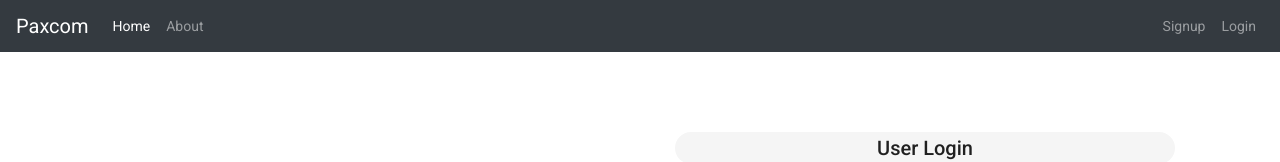
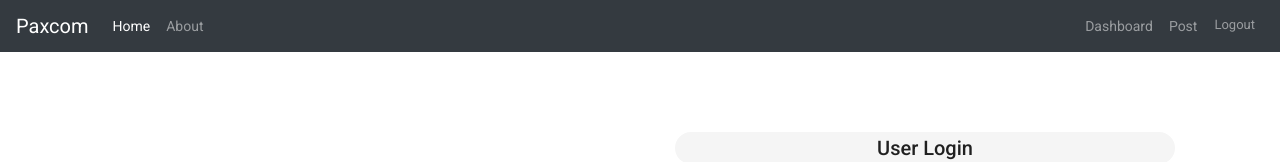
Before and after one commit to ErAdarshChauhan/login-logout-using-angular-material-and-nodejs-with-mongoDB-through-JWT-Tokens, an Angular app in the folder client/: page /auth/login in a window 1280 px wide. Shown: the top 162 px of the page. Built offline with nearby package versions, Linux system fonts and the light colour scheme; sample sign-in values are in the browser's storage.

Commit message:
set login-logout-dashboard link  before and after login-logout

```diff
--- a/client/src/app/admin/admin-routing.module.ts
+++ b/client/src/app/admin/admin-routing.module.ts
@@ -1,8 +1,11 @@
 import { NgModule } from '@angular/core';
 import { Routes, RouterModule } from '@angular/router';
+import { PostComponent } from './post/post.component';
 
 
-const routes: Routes = [];
+const routes: Routes = [
+  {path:'admin/post', component: PostComponent}
+];
 
 @NgModule({
   imports: [RouterModule.forChild(routes)],
--- a/client/src/app/admin/admin.module.ts
+++ b/client/src/app/admin/admin.module.ts
@@ -3,10 +3,11 @@ import { CommonModule } from '@angular/common';
 
 import { AdminRoutingModule } from './admin-routing.module';
 import { DashboardComponent } from './dashboard/dashboard.component';
+import { PostComponent } from './post/post.component';
 
 
 @NgModule({
-  declarations: [DashboardComponent],
+  declarations: [DashboardComponent, PostComponent],
   imports: [
     CommonModule,
     AdminRoutingModule
--- a/client/src/app/admin/dashboard/dashboard.component.html
+++ b/client/src/app/admin/dashboard/dashboard.component.html
@@ -1,6 +1,6 @@
-<div class="text-right" style="margin-right: 50px;margin-top: 5px;">
+<!-- <div class="text-right" style="margin-right: 50px;margin-top: 5px;">
     <button mat-raised-button (click)="logout()">Logout</button>
-</div>
+</div> -->
 
 <div class="text-center">
     <h3 class="text-success">Hi, {{username}}</h3><h3> Welcome to JWT Token based Authorization.</h3>
--- /dev/null
+++ b/client/src/app/admin/post/post.component.html
@@ -0,0 +1 @@
+<p>post works!</p>
--- /dev/null
+++ b/client/src/app/admin/post/post.component.ts
@@ -0,0 +1,15 @@
+import { Component, OnInit } from '@angular/core';
+
+@Component({
+  selector: 'app-post',
+  templateUrl: './post.component.html',
+  styleUrls: ['./post.component.css']
+})
+export class PostComponent implements OnInit {
+
+  constructor() { }
+
+  ngOnInit(): void {
+  }
+
+}
--- a/client/src/app/auth/auth.service.ts
+++ b/client/src/app/auth/auth.service.ts
@@ -24,4 +24,13 @@ export class AuthService {
       params: new HttpParams().append('token',localStorage.getItem('token'))
     });
   }
+
+  isLoggedIn() {
+    if (localStorage.getItem('token')) {
+      return true;
+    }
+    return false;
+  }
+
+
 }
--- a/client/src/app/header/header.component.css
+++ b/client/src/app/header/header.component.css
@@ -0,0 +1,5 @@
+.btn-size{
+  margin-top: 5px;
+  padding: 1px;
+  font-size: small;
+}
--- a/client/src/app/header/header.component.html
+++ b/client/src/app/header/header.component.html
@@ -12,9 +12,21 @@
             </div>
 
             <div class="nav navbar-nav flex-row ml-auto">
-                <a class="nav-item nav-link" routerLink="./auth/registration">Signup</a>
+              <div *ngIf="isLoggedIn">
+                <a class="nav-item nav-link" routerLink="/admin/dashboard">Dashboard</a>
+              </div>
+              <div *ngIf="isLoggedIn">
+                <a class="nav-item nav-link" routerLink="/admin/post">Post</a>
+              </div>
+              <div *ngIf="isLoggedIn">
+                <a class="btn nav-item nav-link btn-size" (click)="logout()">Logout</a>
+              </div>
+              <div *ngIf="!isLoggedIn">
                 <a class="nav-item nav-link" routerLink="/auth/login">Login</a>
-
+              </div>
+              <div *ngIf="!isLoggedIn">
+                <a class="nav-item nav-link" routerLink="/auth/registration">Sign Up</a>
+              </div>
             </div>
 
         </div>
--- a/client/src/app/header/header.component.ts
+++ b/client/src/app/header/header.component.ts
@@ -1,4 +1,6 @@
 import { Component, OnInit } from '@angular/core';
+import { AuthService } from '../auth/auth.service';
+import { Router } from '@angular/router';
 
 @Component({
   selector: 'app-header',
@@ -7,9 +9,15 @@ import { Component, OnInit } from '@angular/core';
 })
 export class HeaderComponent implements OnInit {
 
-  constructor() { }
+  constructor(private service:AuthService, private router:Router) { }
 
   ngOnInit(): void {
   }
 
+  get isLoggedIn() { return this.service.isLoggedIn(); }
+
+  logout(){
+    localStorage.removeItem('token');
+    this.router.navigate(['/auth/login']);
+  }
 }
```
Also changed, not shown: client/src/app/admin/post/post.component.css (added), 1 other file (tests, documents, lock files or other folders).
